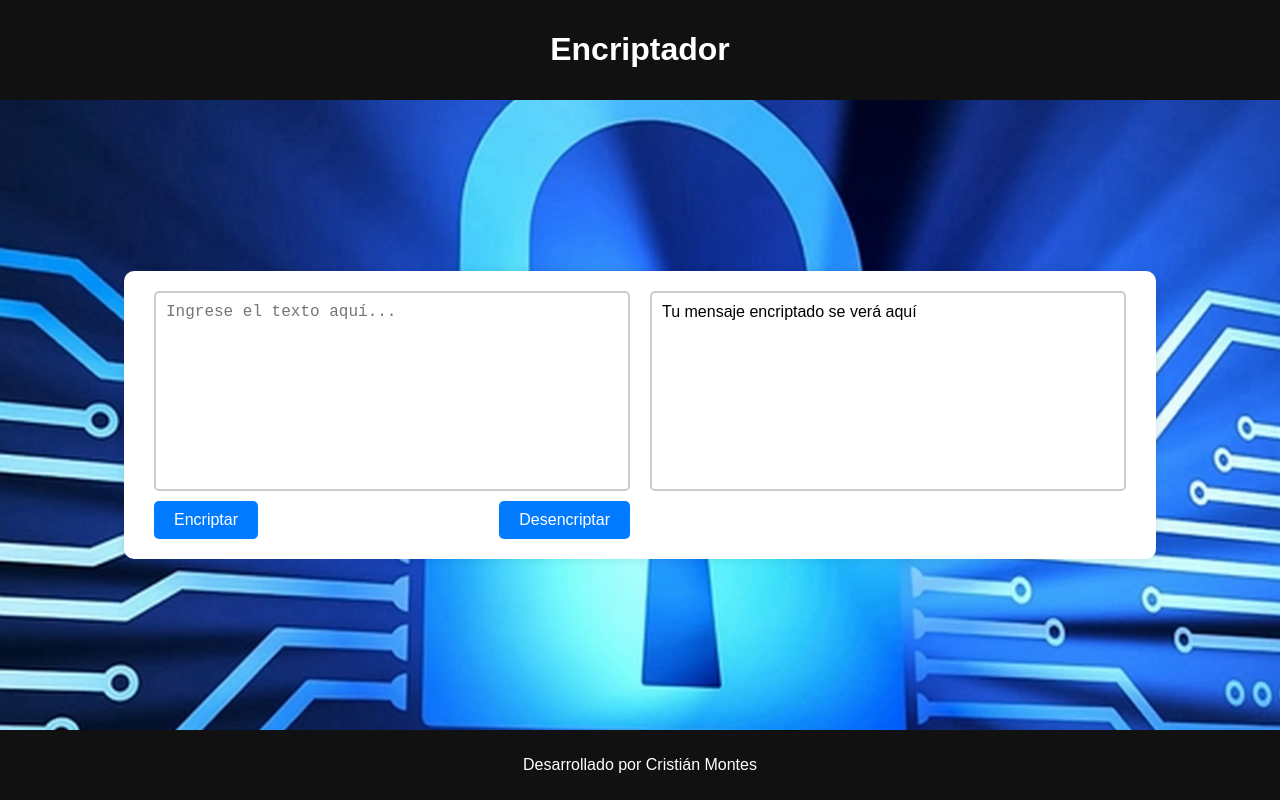
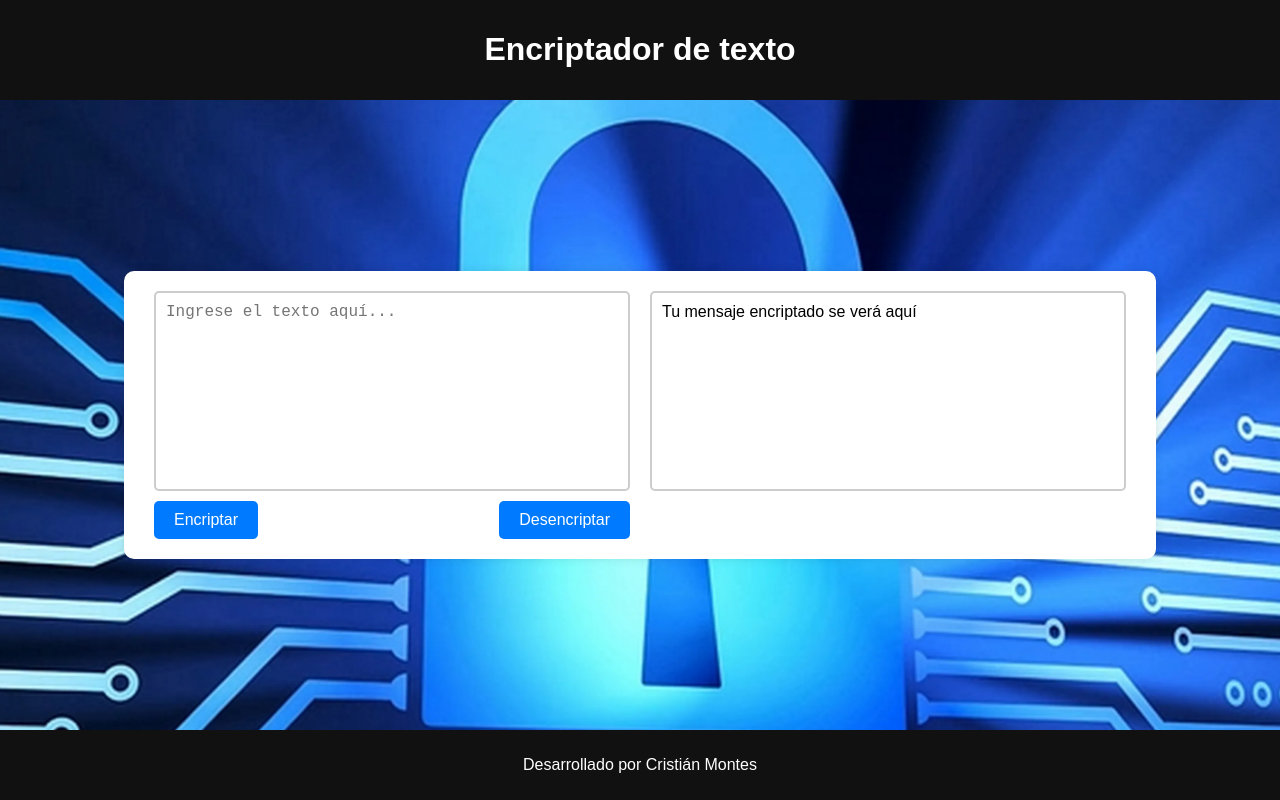
Before and after one commit to Lumari-suma/Encriptador_de_texto, a plain HTML site: page Encriptador/index.html in a window 1280 px wide. Drawn offline with Linux system fonts and the light colour scheme.

Commit message:
modificado

```diff
--- a/Encriptador/index.html
+++ b/Encriptador/index.html
@@ -8,7 +8,7 @@
 </head>
 <body>
     <header>
-        <h1>Encriptador</h1>
+        <h1>Encriptador de texto</h1>
     </header>
 
     <main>
```
